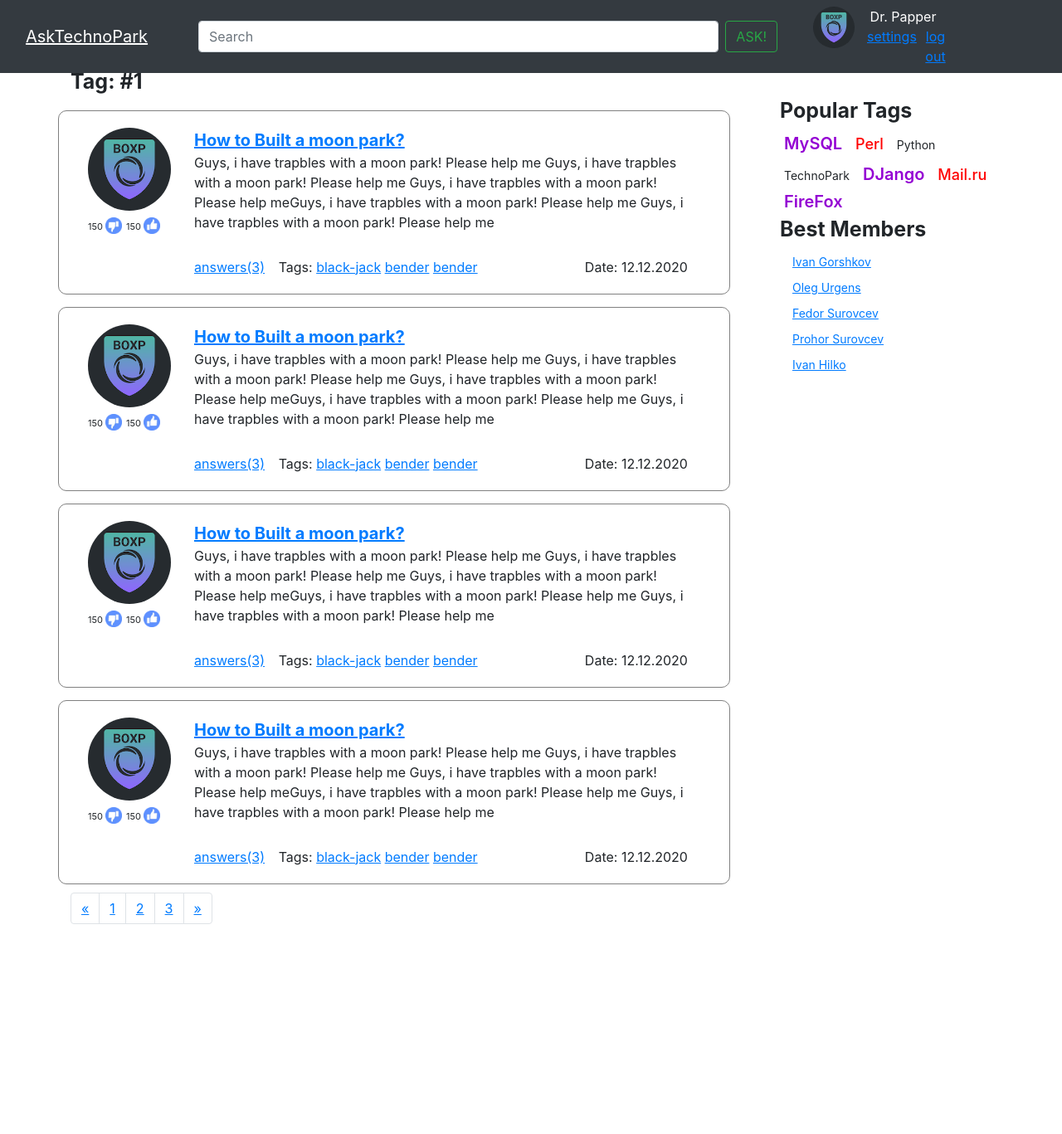
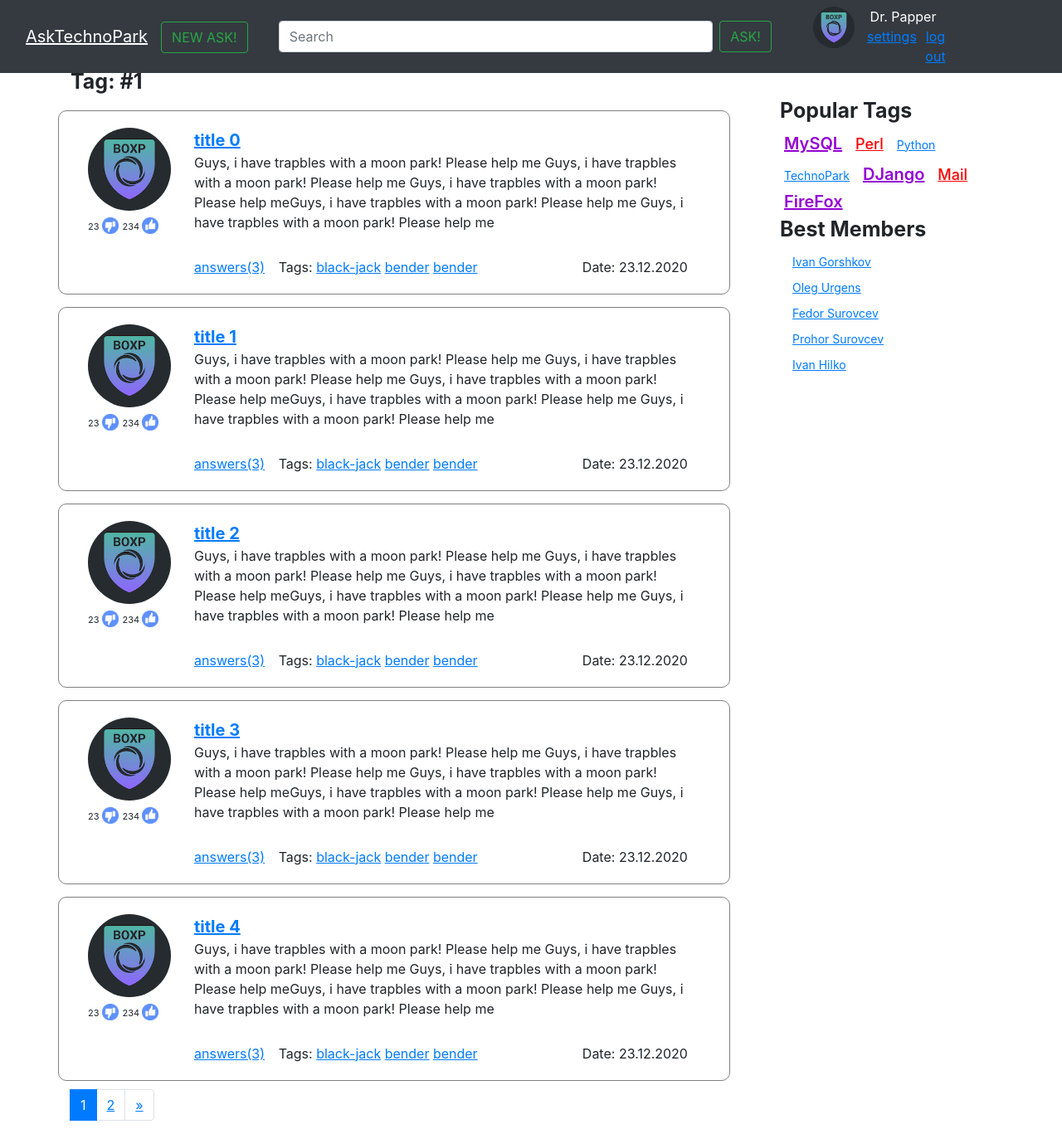
Before and after one commit to IvanGorshkov/WebDJangoTP, a Django app: page /tag/1/ in a window 1280 px wide. Shown: the whole page at 83% size. Before the commit the page ends 1114 px from the top, so only its background shows below. Run offline with Django 3.2, Linux system fonts and the light colour scheme; some libraries are stand-ins or nearby versions.

Commit message:
Сделал правое меню

```diff
--- a/app/views.py
+++ b/app/views.py
@@ -1,34 +1,136 @@
 from django.shortcuts import render
-# Create your views here.
+from django.core.paginator import EmptyPage, PageNotAnInteger, Paginator
+
+
+def rightbar(request):
+    return {
+        'say': "dssd"
+    }
+
+best_rightbar = {
+    'tags': [{
+        'pop': 1,
+        'tag_name': 'MySQL'
+    }, {
+        'pop': 2,
+        'tag_name': 'Perl'
+    }, {
+        'pop': 3,
+        'tag_name': 'Python'
+    }, {
+        'pop': 3,
+        'tag_name': 'TechnoPark'
+    }, {
+        'pop': 1,
+        'tag_name': 'DJango'
+    }, {
+        'pop': 2,
+        'tag_name': 'Mail'
+    }, {
+        'pop': 1,
+        'tag_name': 'FireFox'
+    }],
+    'users': ['Ivan Gorshkov', 'Oleg Urgens', 'Fedor Surovcev', 'Prohor Surovcev', 'Ivan Hilko'],
+}
+
+questions = [
+    {
+        'id': idx,
+        'title': f'title {idx}',
+        'pic': 'img/180.png',
+        'text': """Guys, i have trapbles with a moon park! Please help me Guys, i have trapbles with a moon park!
+                    Please help me Guys, i have trapbles with a moon park! Please help meGuys, i
+                    have trapbles with a moon park! Please help me Guys, i have trapbles with
+                    a moon park! Please help me""",
+        'date': '23.12.2020',
+        'like': 234,
+        'dislike': 23,
+        'tag': ["black-jack", "bender", "bender"],
+        'answers': [{
+            'id': idy,
+            'pic': 'img/180.png',
+            'likes': 12,
+            'dislike': 13,
+            'text': """%d Gueffs with a moon park! Please help meGues with a moon park! Please
+                        help meGues with a moon park! Please help meGues with a moon park! Please help
+                        meGues with a moon park! Please help me""" % idy,
+            'date': '12.10.2020'
+        } for idy in range(100)]
+    } for idx in range(10)
+]
 
 def index(request):
-    return render(request, 'index.html', {})
+    paginator = Paginator(questions, 5)
+    page = request.GET.get('page')
+    paginator = paginator.get_page(page)
 
-def settings(request):
-    return render(request, 'settings.html', {})
-
-def tag(request, tag):
-    return render(request, 'tag.html', {
-        'tag': tag
+    return render(request, 'index.html', {
+        'questions': paginator,
+        'paginator': paginator,
+        **best_rightbar
     })
 
-def question(request, id):
-    return render(request, 'answer.html', {
-        'id': id
-    })
-
-def login(request):
-    return render(request, 'login.html', {})
 
 def settings(request):
     return render(request, 'settings.html', {})
 
 
+def tag(request, tag):
+    paginator = Paginator(questions, 5)
+    page = request.GET.get('page')
+    paginator = paginator.get_page(page)
+    return render(request, 'tag.html', {
+        'tag': tag,
+        'questions': paginator,
+        'paginator': paginator,
+        **best_rightbar
+    })
+
+
+def question(request, id):
+    paginator = Paginator(questions[id]['answers'], 5)
+    page = request.GET.get('page')
+    paginator = paginator.get_page(page)
+    return render(request, 'answer.html', {
+        'id': id,
+        'one_question': questions[id],
+        'answers': paginator,
+        'paginator': paginator,
+        **best_rightbar
+    })
+
+
+def login(request):
+    return render(request, 'login.html', {
+        **best_rightbar
+    })
+
+
+def settings(request):
+    return render(request, 'settings.html', {
+        **best_rightbar
+    })
+
+
 def register(request):
-    return render(request, 'register.html', {})
+    return render(request, 'register.html', {
+        **best_rightbar
+    })
 
-def new_question(request):
-    return render(request, 'question.html', {})
+
+def ask(request):
+    return render(request, 'question.html', {
+        **best_rightbar
+    })
+
 
 def hot(request):
-    return render(request, 'hot.html', {})
+    paginator = Paginator(questions, 5)
+    page = request.GET.get('page')
+    paginator = paginator.get_page(page)
+
+    return render(request, 'hot.html', {
+        'questions': paginator,
+        'paginator': paginator,
+        **best_rightbar
+    })
--- a/askme/settings.py
+++ b/askme/settings.py
@@ -63,6 +63,7 @@ TEMPLATES = [
                 'django.template.context_processors.request',
                 'django.contrib.auth.context_processors.auth',
                 'django.contrib.messages.context_processors.messages',
+                'app.views.rightbar'
             ],
         },
     },
--- a/askme/urls.py
+++ b/askme/urls.py
@@ -20,12 +20,12 @@ from app import views
 urlpatterns = [
     path('admin/', admin.site.urls),
     path('', views.index, name='index'),
-    path('settings/', views.settings),
-    path('tag/<slug:tag>/', views.tag, name='hot'),
+    path('settings/', views.settings, name='settings'),
+    path('tag/<slug:tag>/', views.tag, name='tag'),
     path('question/<int:id>/', views.question, name='question'),
     path('login/', views.login, name='login'),
     path('settings/', views.settings, name='settings'),
     path('register/', views.register, name='register'),
-    path('new_question/', views.new_question, name='new_question'),
+    path('ask/', views.ask, name='ask'),
     path('hot/', views.hot, name='hot')
 ]
--- /dev/null
+++ b/pyvenv.cfg
@@ -0,0 +1,3 @@
+home = /Library/Frameworks/Python.framework/Versions/3.8/bin
+include-system-site-packages = false
+version = 3.8.5
--- a/static/css/my_css.css
+++ b/static/css/my_css.css
@@ -207,3 +207,15 @@ form {
     text-align: center;
     font-size: 15px;
 }
+
+.mr-sm-2 {
+	width: 100%;
+}
+.title {
+	align-items: center;
+	display: flex
+}
+.ask {
+	max-height: 10px;
+	transform: translate(0, -15px);
+}
--- a/templates/inc/navbar.html
+++ b/templates/inc/navbar.html
@@ -2,10 +2,13 @@
 
 {% block navbar %}
     <div class="row navbar">
-    <div class="col-2">
-      <a class="navbar-brand" href="">AskTechnoPark</a>
+        <div class="col-3 title" style="max-width: max-content">
+          <a class="navbar-brand" href="{% url  'index'%}">AskTechnoPark</a>
+          <form action=" {% url 'ask' %}" class="ask">
+              <button class="btn btn-outline-success " type="submit">NEW ASK!</button>
+          </form>
         </div>
-    <div class="col-7">
+        <div class="col-6">
           <form class="search">
             <input class="form-control mr-sm-2" type="text" placeholder="Search" aria-label="Search">
             <button class="btn btn-outline-success my-2 my-sm-0" type="submit">ASK!</button>
@@ -23,8 +26,8 @@
                 </div>
               </div>
               <div class="row">
-            <div class="col-3"><a href="#">settings</a></div>
-            <div class="col-4"><a href="#">log out</a></div>
+                <div class="col-3"><a href="{% url  'settings'%}">settings</a></div>
+                <div class="col-4"><a href="{% url  'index'%}">log out</a></div>
               </div>
             </div>
           </div>
--- a/templates/inc/one_guestion.html
+++ b/templates/inc/one_guestion.html
@@ -2,23 +2,23 @@
 
 <div class="row question-box">
     <div class="col-2">
-      <img class="question-img" src=" {% static "img/180.png" %}" />
+      <img class="question-img" src=" {% static question.pic %}" />
       <div class="row likes">
-        <span class="like-span"> 150  <img class="question-like" src=" {% static "img/disslike.png" %}"/></span>
-        <span class="like-span"> 150  <img class="question-like" src=" {% static "img/like.png" %}"/> </span>
+        <span class="like-span"> {{ question.dislike }}  <img class="question-like" src=" {% static "img/disslike.png" %}"/></span>
+        <span class="like-span"> {{ question.like }}  <img class="question-like" src=" {% static "img/like.png" %}"/> </span>
       </div>
     </div>
     <div class="col-10">
-      <div class="question-title"><a href="#">How to Built a moon park?</a></div>
-      <div class="question-text">Guys, i have trapbles with a moon park! Please help me Guys, i have trapbles with a moon park! Please help me Guys, i have trapbles with a moon park! Please help meGuys, i have trapbles with a moon park! Please help me Guys, i have trapbles with a moon park! Please help me</div>
-      <div class="row question-footer">
-        <div class="col-2 question-aswers"><a href="#">answers(3)</a></div>
+      <div class="question-title"><a href="{% url 'question' id=question.id %}">{{ question.title }}</a></div>
+        <div class="question-text">{{ question.text }}</div>
+        <div class="row question-footer">
+        <div class="col-2 question-aswers"><a href=" {% url 'question' id=question.id %}">answers(3)</a></div>
         <div class="col-5 question-tags"> Tags:
-          <a href="#">black-jack</a>
-          <a href="#">bender</a>
-          <a href="#">bender</a>
+            {% for tag in question.tag  %}
+              <a href={% url 'tag' tag=tag %}>{{ tag }}</a>
+            {%  endfor %}
         </div>
-        <div class="col-5 date"> Date: 12.12.2020 </div>
+        <div class="col-5 date"> Date: {{ question.date }} </div>
       </div>
   </div>
 </div>
--- a/templates/inc/pagination.html
+++ b/templates/inc/pagination.html
@@ -2,17 +2,33 @@
 <nav aria-label="Page navigation example">
     <ul class="pagination">
       <li class="page-item">
-        <a class="page-link" href="#" aria-label="Previous">
-          <span aria-hidden="true">&laquo;</span>
-        </a>
+          {% if paginator.has_previous %}
+            <a class="page-link" href="?page={{ paginator.previous_page_number }}" aria-label="Previous">
+              <span aria-hidden="true">&laquo;</span>
+            </a>
+          {% else %}
+              <span aria-hidden="false"></span>
+          {% endif %}
       </li>
-      <li class="page-item"><a class="page-link" href="#">1</a></li>
-      <li class="page-item"><a class="page-link" href="#">2</a></li>
-      <li class="page-item"><a class="page-link" href="#">3</a></li>
+
+    {% for n in paginator.paginator.page_range %}
+      {% if paginator.number == n %}
+        <li class="page-item active">
+          <span class="page-link">{{ n }}<span class="sr-only">(current)</span></span>
+        </li>
+      {% elif n > paginator.number|add:'-3' and n < paginator.number|add:'3' %}
+        <li class="page-item"><a class="page-link" href="?page={{ n }}">{{ n }}</a></li>
+      {% endif %}
+    {% endfor %}
+
       <li class="page-item">
-        <a class="page-link" href="#" aria-label="Next">
-          <span aria-hidden="true">&raquo;</span>
-        </a>
+          {% if paginator.has_next %}
+            <a class="page-link" href="?page={{ paginator.next_page_number }}" aria-label="Previous">
+              <span aria-hidden="true">&raquo;</span>
+            </a>
+          {% else %}
+              <span aria-hidden="false"></span>
+          {% endif %}
       </li>
     </ul>
 </nav>
--- a/templates/inc/right_menu.html
+++ b/templates/inc/right_menu.html
@@ -1,23 +1,25 @@
 <div class="row side-menu-title">
     <div class="col-12"> Popular Tags
       <div>
-                <span class="tag very-popluar">MySQL</span>
-                <span class="tag popluar">Perl</span>
-                <span class="tag">Python</span>
-                <span class="tag">TechnoPark</span>
-                <span class="tag very-popluar">DJango</span>
-                <span class="tag popluar">Mail.ru</span>
-                <span class="tag very-popluar">FireFox</span>
+        {% for tag in tags %}
+            {% if tag.pop == 1 %}
+               <a href="{% url 'tag' tag=tag.tag_name %}" class="tag very-popluar">{{ tag.tag_name }}</a>
+            {% endif %}
+            {% if tag.pop == 2 %}
+               <a href="{% url 'tag' tag=tag.tag_name %}" class="tag popluar">{{ tag.tag_name }}</a>
+            {% endif %}
+            {% if tag.pop == 3 %}
+               <a href="{% url 'tag' tag=tag.tag_name %}" class="tag">{{ tag.tag_name }}</a>
+            {% endif %}
+        {% endfor %}
       </div>
     </div>
   </div>
 <div class="row side-menu-title">
     <div class="col-12"> Best Members </div>
     <ul class="list">
-              <li class="list-item"><a href="#">Ivan Gorshkov</a></li>
-              <li class="list-item"><a href="#">Oleg Urgens</a></li>
-              <li class="list-item"><a href="#">Fedor Surovcev</a></li>
-              <li class="list-item"><a href="#">Prohor Surovcev</a></li>
-              <li class="list-item"><a href="#">Ivan Hilko</a></li>
+        {% for user in users %}
+           <li class="list-item"> <a href="">{{ user }}</a>
+        {% endfor %}
     </ul>
 </div>
--- a/templates/tag.html
+++ b/templates/tag.html
@@ -4,25 +4,9 @@
 <div class="row type-question">
     <div class="col-3">Tag: <a>#{{ tag }}</a></div>
 </div>
-    {% include 'inc/one_guestion.html' %}
-    {% include 'inc/one_guestion.html' %}
-    {% include 'inc/one_guestion.html' %}
-    {% include 'inc/one_guestion.html' %}
-<nav aria-label="Page navigation example">
-    <ul class="pagination">
-      <li class="page-item">
-        <a class="page-link" href="#" aria-label="Previous">
-          <span aria-hidden="true">&laquo;</span>
-        </a>
-      </li>
-      <li class="page-item"><a class="page-link" href="#">1</a></li>
-      <li class="page-item"><a class="page-link" href="#">2</a></li>
-      <li class="page-item"><a class="page-link" href="#">3</a></li>
-      <li class="page-item">
-        <a class="page-link" href="#" aria-label="Next">
-          <span aria-hidden="true">&raquo;</span>
-        </a>
-      </li>
-    </ul>
-  </nav>
+    {% for question in questions  %}
+         {% include 'inc/one_guestion.html' %}
+    {% endfor %}
+
+    {% include 'inc/pagination.html' %}
 {% endblock content %}
```
Also changed, not shown: templates/answer.html (+4 -4 lines), templates/hot.html (+4 -5 lines), templates/inc/one_answer.html (+5 -5 lines), templates/inc/question_answer.html (+9 -9 lines), templates/index.html (+4 -5 lines), 1 other file. Lines whose indentation alone changed are shown as unchanged.
